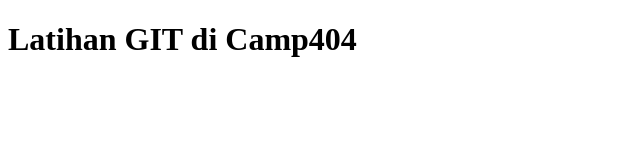
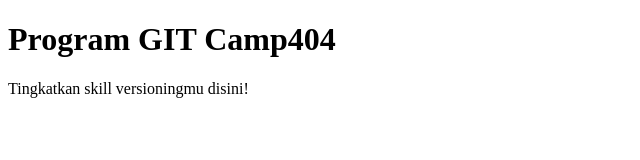
Before and after one commit to syaddadh1211/latihanGIT, a plain HTML site: page index.html in a window 1280 px wide. Shown: the whole page, without its empty margins (0-640 px from the left). Drawn offline with Linux system fonts and the light colour scheme.

Commit message:
menambahkan css+modif index

```diff
--- a/index.html
+++ b/index.html
@@ -7,7 +7,8 @@
     <title>Latihan GIT</title>
 </head>
 <body>
-    <h1>Latihan GIT di Camp404</h1>
+    <h1>Program GIT Camp404</h1>
+    <p>Tingkatkan skill versioningmu disini!</p>
 
 </body>
 </html>
--- /dev/null
+++ b/style.css
@@ -0,0 +1,4 @@
+p {
+    font-family: Arial, Helvetica, sans-serif;
+    font-size: 14px;
+}
```
